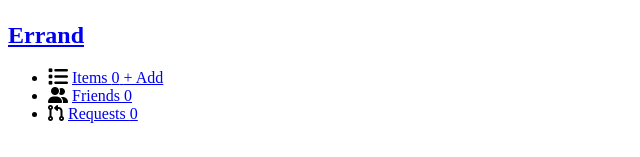
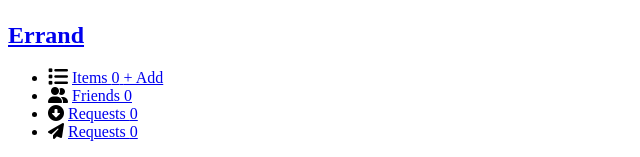
Before and after one commit to belloshehu/budget-manager, a Django app: page /accounts/dashboard-friendships/ in a window 1280 px wide. Shown: the part 1047-1204 px from the top of the page, without its empty margins (0-640 px from the left). Before the commit the page ends 1170 px from the top, so only its background shows below. Run offline with Django 3.2, Linux system fonts and the light colour scheme; the visitor is signed in with stand-in values (Sample User, id 1); data that the repository does not hold is empty; some libraries are stand-ins or nearby versions.

Commit message:
Separate sent and received friend requests and put each on a page.

```diff
--- a/account/templates/account/dashboard_base.html
+++ b/account/templates/account/dashboard_base.html
@@ -21,17 +21,25 @@
 
                 {% block friendship_link %}
                     <li class="nav-item hover-border">
-                        <i class="fa-solid fa-user fa-lg"></i>
+                        <i class="fa-solid fa-user-group"></i>
                         <a class="nav-link" href="{% url 'account:friendship' %}">Friends
                             <span class="badge primary-bg secondary">{{friendships|length}}</span>
                         </a>
                     </li>
                 {% endblock %}
-                {% block requests_link %}
+                {% block received_requests_link %}
                     <li class="nav-item hover-border">
-                        <i class="fa-solid fa-code-pull-request"></i>
-                        <a class="nav-link" href="{% url 'account:requests' %}">Requests
-                            <span class="badge primary-bg secondary">{{friendship_requests|length}}</span>
+                        <i class="fa-solid fa-circle-down"></i>
+                        <a class="nav-link" href="{% url 'account:received-requests' %}">Requests
+                            <span class="badge primary-bg secondary">{{received_friendship_requests|length}}</span>
+                        </a>
+                    </li>
+                {% endblock %}
+                {% block sent_requests_link %}
+                    <li class="nav-item hover-border">
+                        <i class="fa-solid fa-paper-plane"></i>
+                        <a class="nav-link" href="{% url 'account:sent-requests' %}">Requests
+                            <span class="badge primary-bg secondary">{{sent_friendship_requests|length}}</span>
                         </a>
                     </li>
                 {% endblock %}
--- a/account/urls.py
+++ b/account/urls.py
@@ -17,9 +17,14 @@ urlpatterns = [
     path('dashboard/', views.dashboard, name='dashboard'),
     path('dashboard-friendships/', views.dashboard_friendship, name='friendship'),
     path(
-        'dashboard-requests/',
-        views.dashboard_friendship_requests,
-        name='requests'
+        'dashboard-sent-requests/',
+        views.dashboard_sent_friendship_requests,
+        name='sent-requests'
+    ),
+    path(
+        'dashboard-received-requests/',
+        views.dashboard_received_friendship_requests,
+        name='received-requests'
     ),
     path(
         'user/<int:pk>/',
--- a/account/utils.py
+++ b/account/utils.py
@@ -8,10 +8,12 @@ def get_dashboard_contents(request):
     items = Item.objects.all()
     if request.user.is_authenticated:
         # friendship_requests = Friendship.objects.all().filter(status__iexact='PN')
-        friendship_requests = FriendshipRequest.objects.filter(friendship__user=request.user)
+        sent_friendship_requests = FriendshipRequest.objects.filter(friendship__user=request.user)
+        received_friendship_requests = FriendshipRequest.objects.filter(friendship__friend=request.user)
         friendships = Friendship.objects.filter(user__id=request.user.id, status__iexact='AC')
     return {
         "items": items,
         "friendships": friendships,
-        "friendship_requests": friendship_requests,
+        "sent_friendship_requests": sent_friendship_requests,
+        "received_friendship_requests": received_friendship_requests,
     }
--- a/account/views.py
+++ b/account/views.py
@@ -6,8 +6,10 @@ from reviews.models import Review
 from item.models import Item
 from friendship.models import Friendship
 from django.views import generic
+from django.contrib.auth.mixins import LoginRequiredMixin
 from . import utils
 from django.contrib.auth.models import User
+from django.contrib.auth.decorators import login_required
 
 def signup(request):
     form = UserCreationForm()
@@ -33,7 +35,7 @@ def signup(request):
     else:
         return render(request, 'account/signup_form.html', {'form':form})
 
-
+@login_required
 def profile(request):
     return render(request, 'account/profile.html')
 
@@ -42,18 +44,27 @@ def home(request):
     reviews = Review.objects.all()[:3]
     return render(request, "home.html", {"reviews": reviews})
 
+@login_required
 def dashboard(request):
     return render(request, "account/dashboard_item.html",
         utils.get_dashboard_contents(request)
     )
 
+@login_required
 def dashboard_friendship(request):
     return render(request, "account/dashboard_friendship.html",
         utils.get_dashboard_contents(request)
     )
 
-def dashboard_friendship_requests(request):
-    return render(request, "account/dashboard_requests.html",
+@login_required
+def dashboard_sent_friendship_requests(request):
+    return render(request, "account/dashboard_sent_requests.html",
+        utils.get_dashboard_contents(request)
+    )
+
+@login_required
+def dashboard_received_friendship_requests(request):
+    return render(request, "account/dashboard_received_requests.html",
         utils.get_dashboard_contents(request)
     )
 
@@ -62,6 +73,6 @@ class UserList(generic.ListView):
     model = User
 
 
-class UserDetailView(generic.DetailView):
+class UserDetailView(LoginRequiredMixin, generic.DetailView):
     model = User
     template_name = 'account/user_detail.html'
```
Also changed, not shown: account/templates/account/dashboard_received_requests.html (added, +19 -0 lines), account/templates/account/dashboard_requests.html (deleted, +0 -17 lines), account/templates/account/dashboard_sent_requests.html (added, +19 -0 lines).
